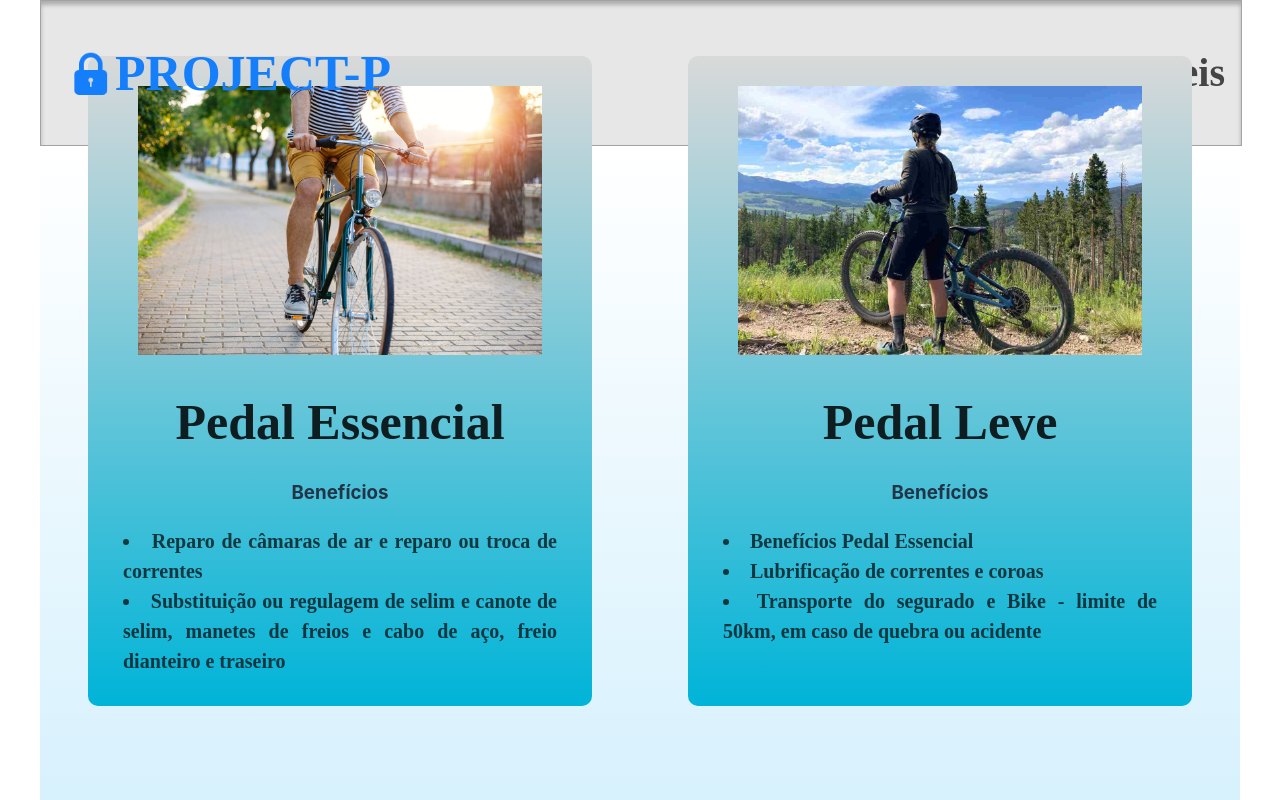
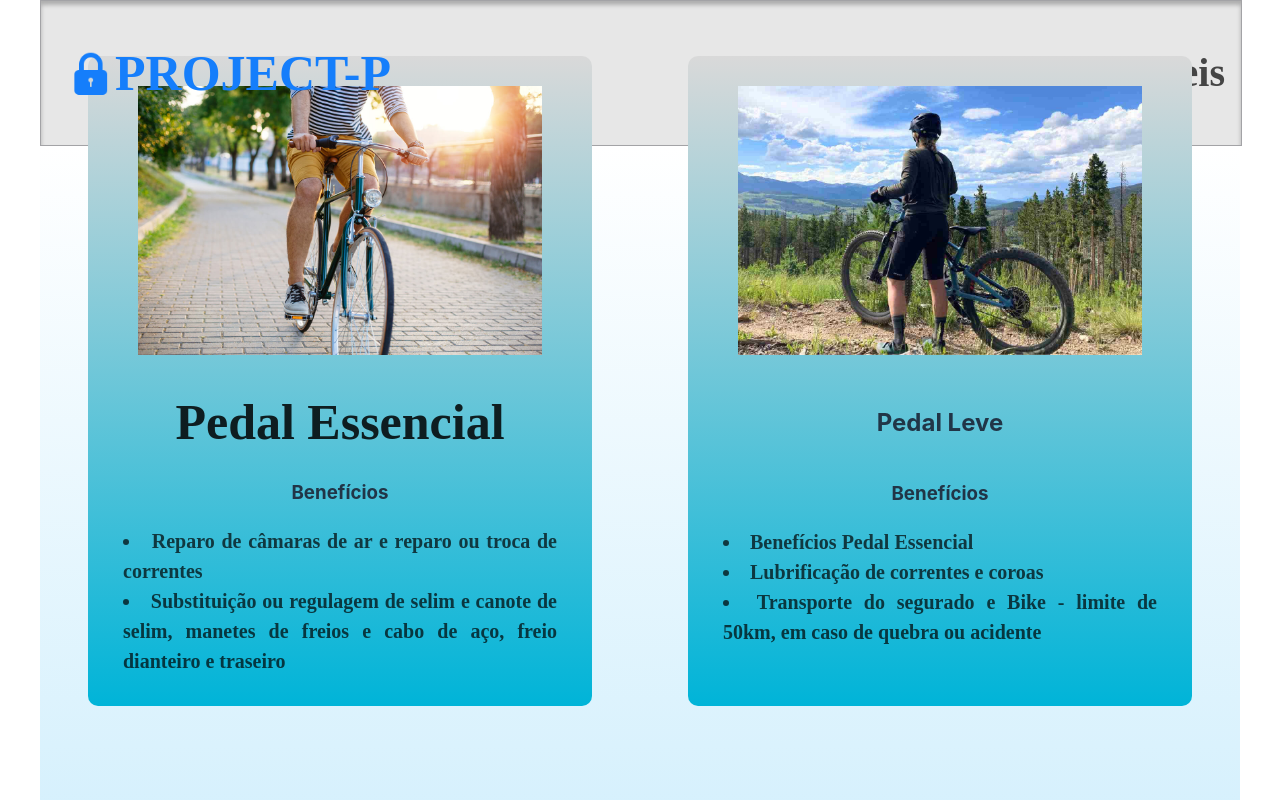
Before and after one commit to MatheusFelipeCamarinhaDuarte/Sprint-3, a React (Vite) app: page / in a window 1280 px wide. Shown: the top 800 px of the page. Built offline with nearby package versions, Linux system fonts and the light colour scheme.

Commit message:
Home - renomeação

```diff
--- a/src/routes/CSS/Home.css
+++ b/src/routes/CSS/Home.css
@@ -1,16 +1,16 @@
-main :nth-child(){
+.home{
     display: flex;
     flex-direction: column;
     justify-content: space-between;
 }
 
-img.imagem-plano {
+.imagem-plano {
     width: 80%;
     height: auto;
     padding: 30px;
 }
 
-h2{
+.titulo-plano{
     color: rgba(0, 0, 0, 0.85);
     font-size: 50px;
     font-family: Patua One;
```
